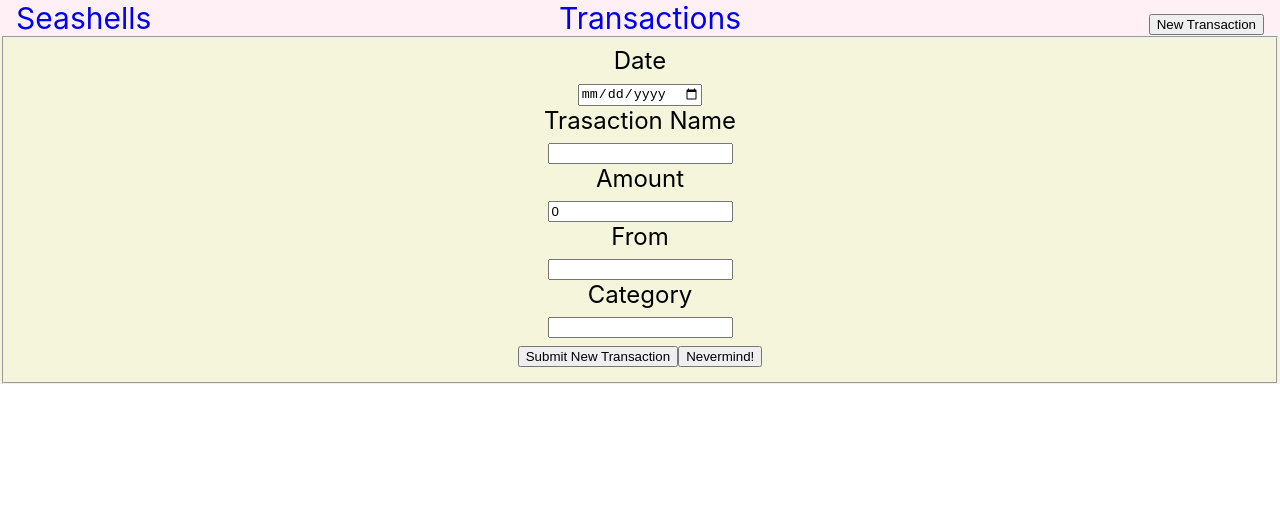
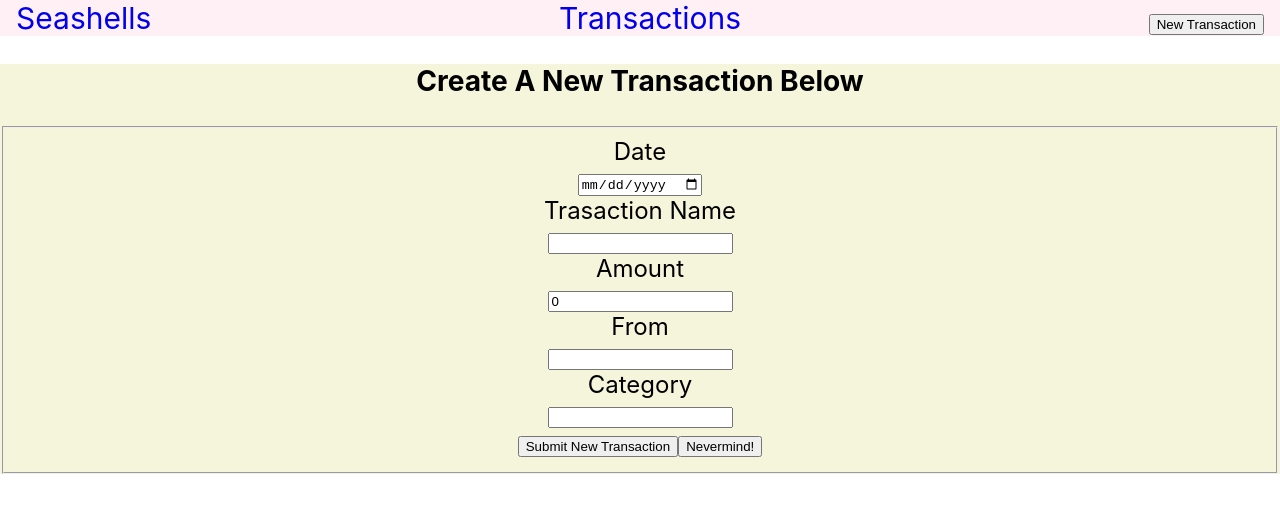
Before and after one commit to jcprado92/Budgeting-React-, a React (Create React App) app: page /transactions/new in a window 1280 px wide. Shown: the top 512 px of the page. Built offline with nearby package versions, Linux system fonts and the light colour scheme; no server answers.

Commit message:
adds edits

```diff
--- a/src/Components/EditTransaction.js
+++ b/src/Components/EditTransaction.js
@@ -50,6 +50,7 @@ function EditTransaction() {
 
   return (
     <div className="edit">
+      <h3>Edit This Transaction Below</h3>
       <form onSubmit={handleSubmit}>
         <fieldset>
         <label htmlFor="date">Date</label>
--- a/src/Components/NewTransaction.js
+++ b/src/Components/NewTransaction.js
@@ -40,6 +40,7 @@ function NewTransaction() {
 
   return (
     <div className='new'>
+      <h3>Create A New Transaction Below</h3>
       <form onSubmit={handleSubmit}>
         <fieldset>
         <label htmlFor="date">Date </label>
```
